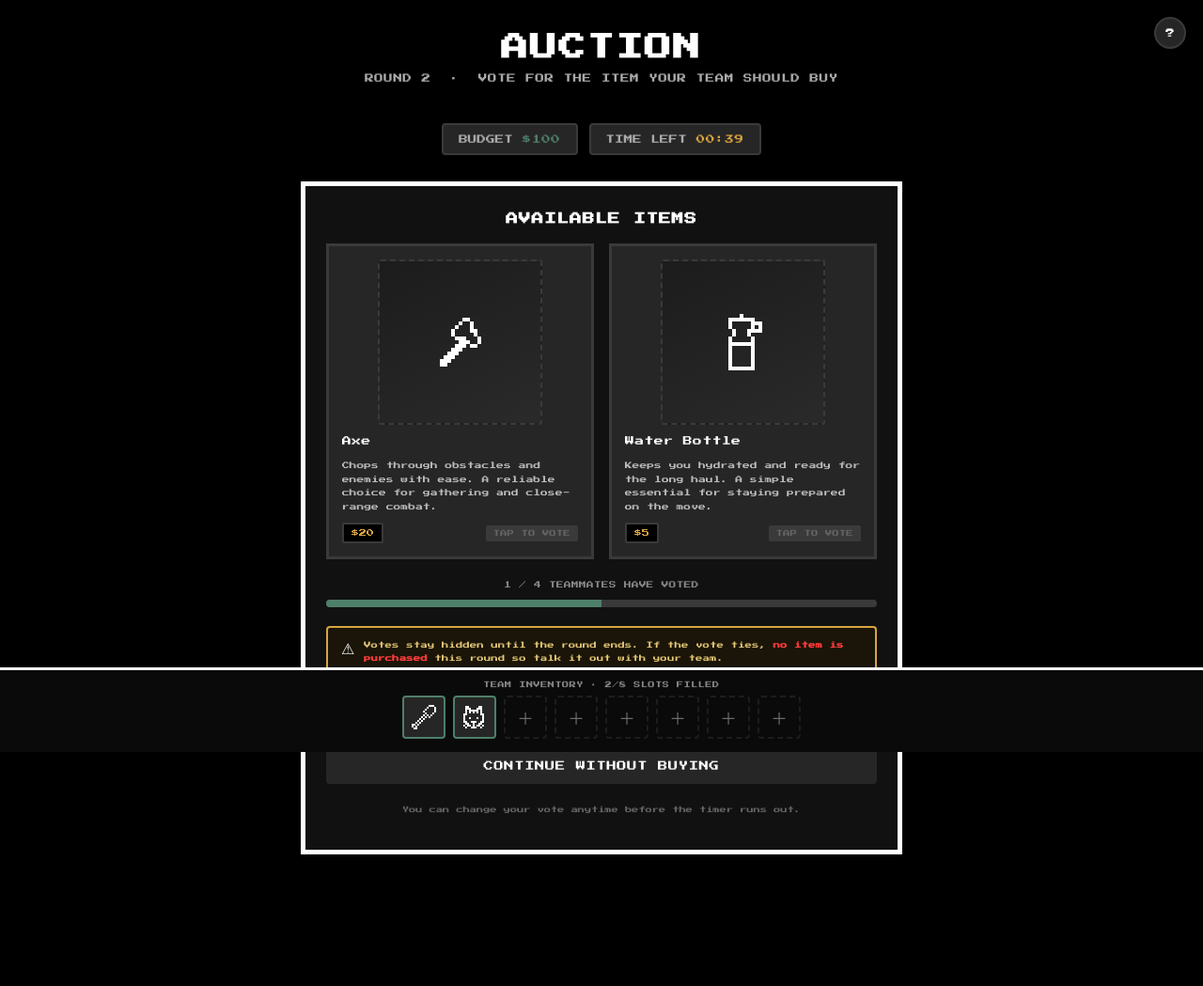
After one commit to BernadetteAx/CITS3200-Project, a Flask app: page /auction in a window 1280 px wide. The commit adds this page. Shown: the whole page at 94% size. Run offline with Flask 3, Linux system fonts and the light colour scheme.

Commit message:
adding in auction page

```diff
--- a/app/routes.py
+++ b/app/routes.py
@@ -23,3 +23,7 @@ def instructions():
 @app.route("/lobby")
 def lobby():
     return render_template("lobby.html")
+
+@app.route('/auction')
+def auction():
+    return render_template('auction.html')
--- /dev/null
+++ b/app/static/css/auction.css
@@ -0,0 +1,465 @@
+:root {
+  --font-press: "Press Start 2P", system-ui;
+
+  --bg: #000000;
+  --tile-border: #3a3a3a;
+  --text-main: #ffffff;
+
+  --correct: #4e7f6a;
+  --incorrect: #ff3b3b;
+  --warn: #d9a441;
+
+  --key-bg: #272626;
+  --key-text-color: #ffffff;
+
+  --horizontal-spacing-0-5: 6px;
+}
+
+* { box-sizing: border-box; }
+
+body {
+  margin: 0;
+  background: var(--bg);
+  color: var(--text-main);
+  font-family: var(--font-press);
+  min-height: 100vh;
+  display: flex;
+  flex-direction: column;
+  align-items: center;
+  padding: 24px 16px 140px;
+}
+
+header {
+  width: 100%;
+  max-width: 640px;
+  text-align: center;
+  padding: 12px 16px;
+}
+
+h1.lobby-title {
+  font-size: clamp(1.2rem, 5vw, 1.8rem);
+  letter-spacing: 0.06em;
+  margin: 0 0 6px;
+}
+
+.lobby-subtext {
+  font-size: 0.6rem;
+  color: #aaa;
+  letter-spacing: 0.05em;
+  line-height: 1.8;
+}
+
+/* budget and timer is the current status */
+.status-row {
+  display: flex;
+  flex-wrap: wrap;
+  justify-content: center;
+  gap: 12px;
+  margin: 18px auto 0;
+}
+
+.status-pill-box {
+  font-size: 0.6rem;
+  color: #ffffff;
+  background: var(--key-bg);
+  padding: 10px 16px;
+  border-radius: 4px;
+  box-shadow: 0 2px 4px rgba(0,0,0,0.12);
+  display: flex;
+  align-items: center;
+  gap: 10px;
+  border: 2px solid var(--tile-border);
+}
+
+.status-pill-box .label { color: #aaa; }
+.status-pill-box .value { color: var(--correct); letter-spacing: 0.06em; }
+.status-pill-box.timer .value { color: var(--warn); }
+.status-pill-box.timer.low .value { color: var(--incorrect); }
+
+/* auction card */
+.lobby-card {
+  background: #111;
+  border: 5px solid #fff;
+  border-radius: 0px;
+  width: min(92vw, 640px);
+  padding: 28px 22px;
+  margin: 28px auto 0;
+  display: flex;
+  flex-direction: column;
+  gap: 20px;
+}
+
+.lobby-card h2 {
+  font-size: 0.8rem;
+  letter-spacing: 0.06em;
+  margin: 0;
+  text-align: center;
+}
+
+/* item grid */
+.item-grid {
+  display: grid;
+  grid-template-columns: 1fr 1fr;
+  gap: 16px;
+}
+
+.item-tile {
+  background: var(--key-bg);
+  border: 3px solid var(--tile-border);
+  border-radius: 0px;
+  padding: 14px;
+  display: flex;
+  flex-direction: column;
+  gap: 10px;
+  cursor: pointer;
+  transition: border-color 0.15s ease, transform 0.1s ease;
+}
+
+.item-tile:hover { border-color: #6b6b6b; }
+.item-tile:active { transform: scale(0.98); }
+
+.item-tile[data-state="selected"] {
+  border-color: var(--correct);
+  box-shadow: 0 0 0 2px #000, 0 0 0 4px var(--correct);
+}
+
+.item-tile[data-state="unavailable"] {
+  opacity: 0.4;
+  cursor: not-allowed;
+}
+
+.item-image {
+  width: 70%;
+  aspect-ratio: 1 / 1;
+  margin: 0 auto;
+  border-radius: 3px;
+  background: linear-gradient(155deg, #1c1c1c, #2a2a2a);
+  border: 2px dashed var(--tile-border);
+  display: flex;
+  align-items: center;
+  justify-content: center;
+  font-size: 2.4rem;
+}
+
+.item-name {
+  font-size: 0.62rem;
+  letter-spacing: 0.04em;
+  line-height: 1.6;
+}
+
+.item-desc {
+  font-size: 0.48rem;
+  color: #bbb;
+  line-height: 1.9;
+  letter-spacing: 0.02em;
+  flex-grow: 1;
+}
+
+.item-footer {
+  display: flex;
+  align-items: center;
+  justify-content: space-between;
+  gap: 8px;
+}
+
+.cost-tag {
+  font-size: 0.5rem;
+  background: #000;
+  border: 2px solid var(--tile-border);
+  color: var(--warn);
+  padding: 5px 8px;
+  border-radius: 2px;
+}
+
+.vote-check {
+  font-size: 0.45rem;
+  color: #666;
+  letter-spacing: 0.04em;
+  padding: 5px 8px;
+  border-radius: 2px;
+  background: var(--tile-border);
+}
+
+.item-tile[data-state="selected"] .vote-check {
+  background: var(--correct);
+  color: #fff;
+}
+
+/* vote progress */
+.vote-progress {
+  text-align: center;
+  font-size: 0.48rem;
+  color: #888;
+  letter-spacing: 0.04em;
+  line-height: 1.9;
+}
+
+.progress-track {
+  width: 100%;
+  height: 8px;
+  background: var(--tile-border);
+  border-radius: 4px;
+  overflow: hidden;
+  margin-top: 8px;
+}
+
+.progress-fill {
+  height: 100%;
+  background: var(--correct);
+  width: 50%;
+  transition: width 0.3s ease;
+}
+
+/* tie warning */
+.tie-warning {
+  display: flex;
+  gap: 10px;
+  align-items: flex-start;
+  background: #1a1508;
+  border: 2px solid var(--warn);
+  border-radius: 4px;
+  padding: 12px 14px;
+}
+
+.tie-warning .warn-icon { font-size: 1rem; }
+
+.tie-warning .warn-text {
+  font-size: 0.46rem;
+  color: #e6c878;
+  line-height: 1.9;
+  letter-spacing: 0.02em;
+}
+
+/* action buttons */
+.lobby-actions {
+  display: flex;
+  flex-direction: column;
+  gap: 12px;
+  margin-top: 4px;
+}
+
+.lobby-btn {
+  font-family: var(--font-press);
+  font-size: 0.65rem;
+  padding: 14px 20px;
+  border: none;
+  border-radius: 4px;
+  cursor: pointer;
+  letter-spacing: 0.05em;
+  transition: transform 0.1s ease, background 0.1s ease, opacity 0.15s ease;
+}
+
+.lobby-btn:active { transform: scale(0.97); }
+
+.lobby-btn.primary {
+  background: #fff;
+  color: #000;
+}
+.lobby-btn.primary:hover { background: var(--correct); color: #fff; }
+.lobby-btn.primary:disabled {
+  opacity: 0.35;
+  cursor: not-allowed;
+  background: #fff;
+  color: #000;
+}
+
+.lobby-btn.secondary {
+  background: var(--key-bg);
+  color: #fff;
+}
+.lobby-btn.secondary:hover { background: #3a3a3a; }
+
+.helper-note {
+  text-align: center;
+  font-size: 0.45rem;
+  color: #666;
+  line-height: 1.8;
+  margin-top: 2px;
+}
+
+/* inventroy hotbar */
+.hotbar {
+  position: fixed;
+  bottom: 0;
+  left: 0;
+  right: 0;
+  background: #0a0a0a;
+  border-top: 3px solid #fff;
+  padding: 12px 16px;
+  display: flex;
+  flex-direction: column;
+  align-items: center;
+  gap: 8px;
+  z-index: 500;
+}
+
+.hotbar-label {
+  font-size: 0.45rem;
+  color: #888;
+  letter-spacing: 0.06em;
+}
+
+.hotbar-slots {
+  display: flex;
+  gap: 8px;
+  overflow-x: auto;
+  max-width: 100%;
+  padding-bottom: 2px;
+}
+
+.hotbar-slot {
+  flex-shrink: 0;
+  width: 46px;
+  height: 46px;
+  border-radius: 4px;
+  background: var(--key-bg);
+  border: 2px solid var(--tile-border);
+  display: flex;
+  align-items: center;
+  justify-content: center;
+  font-size: 1.1rem;
+}
+
+.hotbar-slot.filled { border-color: var(--correct); }
+
+.hotbar-slot.empty {
+  opacity: 0.4;
+  border-style: dashed;
+  background: transparent;
+}
+
+/* instuctions and vote results */
+.result-popup {
+  position: fixed;
+  inset: 0;
+  z-index: 9999;
+  display: flex;
+  align-items: center;
+  justify-content: center;
+  background: rgba(0, 0, 0, 0.75);
+  opacity: 0;
+  pointer-events: none;
+  transition: opacity 0.2s ease;
+}
+
+.result-popup.show { opacity: 1; pointer-events: all; }
+.result-popup.hidden { display: none; }
+
+.result-box {
+  background: #111;
+  border: 4px solid #fff;
+  padding: 30px 26px;
+  text-align: left;
+  max-width: 420px;
+  width: 90vw;
+  max-height: 82vh;
+  overflow-y: auto;
+  display: flex;
+  flex-direction: column;
+  align-items: center;
+  gap: 14px;
+  box-shadow: 6px 6px 0px #ffffff22;
+  animation: pixelPop 0.35s ease;
+}
+
+@keyframes pixelPop {
+  0%   { transform: scale(0.85); opacity: 0; }
+  60%  { transform: scale(1.04); }
+  100% { transform: scale(1);    opacity: 1; }
+}
+
+.result-icon { font-size: 34px; line-height: 1; }
+
+.result-title {
+  font-family: var(--font-press);
+  font-size: 0.9rem;
+  color: #fff;
+  letter-spacing: 0.05em;
+  text-align: center;
+}
+
+.result-sub {
+  font-family: var(--font-press);
+  font-size: 0.55rem;
+  color: #aaa;
+  line-height: 1.8;
+  text-align: center;
+}
+
+.instructions-steps {
+  width: 100%;
+  display: flex;
+  flex-direction: column;
+  gap: 14px;
+  margin-top: 6px;
+}
+
+.instructions-step {
+  display: flex;
+  gap: 12px;
+  align-items: flex-start;
+}
+
+.instructions-step .step-num {
+  flex-shrink: 0;
+  width: 24px;
+  height: 24px;
+  border-radius: 2px;
+  background: var(--key-bg);
+  color: var(--correct);
+  font-size: 0.6rem;
+  display: flex;
+  align-items: center;
+  justify-content: center;
+  border: 2px solid var(--correct);
+}
+
+.instructions-step .step-text {
+  font-size: 0.55rem;
+  line-height: 1.9;
+  color: #ddd;
+}
+
+.instructions-step .step-text b { color: var(--correct); }
+
+.result-btn {
+  font-family: var(--font-press);
+  font-size: 0.6rem;
+  background: #fff;
+  color: #000;
+  border: none;
+  padding: 10px 20px;
+  cursor: pointer;
+  border-radius: 2px;
+  margin-top: 4px;
+  transition: transform 0.1s ease, background 0.1s ease;
+  align-self: center;
+}
+
+.result-btn:hover { background: var(--correct); color: #fff; }
+.result-btn:active { transform: scale(0.96); }
+
+.instructions-trigger {
+  position: fixed;
+  top: 18px;
+  right: 18px;
+  width: 34px;
+  height: 34px;
+  border-radius: 50%;
+  background: var(--key-bg);
+  color: #fff;
+  border: 2px solid var(--tile-border);
+  font-family: var(--font-press);
+  font-size: 0.6rem;
+  cursor: pointer;
+  display: flex;
+  align-items: center;
+  justify-content: center;
+  z-index: 600;
+}
+.instructions-trigger:hover { background: var(--correct); border-color: var(--correct); }
+
+@media (max-width: 600px) {
+  .lobby-card { padding: 22px 16px; }
+  .item-grid { grid-template-columns: 1fr; }
+}
--- /dev/null
+++ b/app/static/js/auction.js
@@ -0,0 +1,85 @@
+// FRONT END NOT BACKEND LOGIC SO GO BACK THROUGH AFTER
+// this is just to demo how it can work
+
+// selecting/change vote
+const itemGrid = document.getElementById('itemGrid');
+const tiles = Array.from(itemGrid.querySelectorAll('.item-tile'));
+let selected = null;
+
+tiles.forEach(tile => {
+  tile.addEventListener('click', () => {
+    if (tile.dataset.state === 'unavailable') return;
+    tiles.forEach(t => {
+      t.dataset.state = 'idle';
+      t.querySelector('.vote-check').textContent = 'TAP TO VOTE';
+    });
+    if (selected !== tile) {
+      tile.dataset.state = 'selected';
+      tile.querySelector('.vote-check').textContent = '✓ YOUR VOTE';
+      selected = tile;
+    } else {
+      selected = null;
+    }
+  });
+});
+
+// timer countdown
+let secondsLeft = 45;
+const timerValue = document.getElementById('timerValue');
+const timerPill = document.getElementById('timerPill');
+const timerInterval = setInterval(() => {
+  secondsLeft = Math.max(0, secondsLeft - 1);
+  const m = String(Math.floor(secondsLeft / 60)).padStart(2, '0');
+  const s = String(secondsLeft % 60).padStart(2, '0');
+  timerValue.textContent = `${m}:${s}`;
+  if (secondsLeft <= 10) timerPill.classList.add('low');
+  if (secondsLeft === 0) clearInterval(timerInterval);
+}, 1000);
+
+// instructions popup
+const helpBtn = document.getElementById('helpBtn');
+const helpPopup = document.getElementById('helpPopup');
+helpBtn.addEventListener('click', () => {
+  helpPopup.classList.remove('hidden');
+  requestAnimationFrame(() => helpPopup.classList.add('show'));
+});
+document.getElementById('closeHelp').addEventListener('click', () => {
+  helpPopup.classList.remove('show');
+  setTimeout(() => helpPopup.classList.add('hidden'), 200);
+});
+
+// voting popup
+const resultPopup = document.getElementById('resultPopup');
+const resultIcon = document.getElementById('resultIcon');
+const resultTitle = document.getElementById('resultTitle');
+const resultSub = document.getElementById('resultSub');
+
+function showResult(type) {
+  if (type === 'purchase' && selected) {
+    const name = selected.querySelector('.item-name').textContent;
+    const cost = selected.querySelector('.cost-tag').textContent;
+    const icon = selected.querySelector('.item-image').textContent;
+    resultIcon.textContent = icon;
+    resultTitle.textContent = 'ITEM PURCHASED';
+    resultSub.textContent = `Your team bought the ${name} for ${cost}.`;
+  } else if (type === 'tie') {
+    resultIcon.textContent = '⚔️';
+    resultTitle.textContent = "IT'S A TIE";
+    resultSub.textContent = 'No item was purchased this round. Talk it out next time!';
+  } else {
+    resultIcon.textContent = '➡️';
+    resultTitle.textContent = 'MOVING ON';
+    resultSub.textContent = 'Your team continued without buying an item this round.';
+  }
+  resultPopup.classList.remove('hidden');
+  requestAnimationFrame(() => resultPopup.classList.add('show'));
+}
+
+document.getElementById('finishBtn').addEventListener('click', () => {
+  showResult(selected ? 'purchase' : 'tie');
+});
+document.getElementById('skipBtn').addEventListener('click', () => showResult('skip'));
+document.getElementById('closeResult').addEventListener('click', () => {
+  resultPopup.classList.remove('show');
+  setTimeout(() => resultPopup.classList.add('hidden'), 200);
+});
--- /dev/null
+++ b/app/templates/auction.html
@@ -0,0 +1,138 @@
+{% extends "base.html" %}
+
+{% block title %}Auction{% endblock %}
+
+{% block styles %}
+<link rel="stylesheet" href="{{ url_for('static', filename='css/auction.css') }}">
+{% endblock %}
+
+{% block scripts %}
+<script defer src="{{ url_for('static', filename='js/auction.js') }}"></script>
+{% endblock %}
+
+{% block header %}{% endblock %}
+
+{% block content %}
+<button class="instructions-trigger" id="helpBtn" title="How voting works">?</button>
+
+<header>
+  <h1 class="lobby-title">AUCTION</h1>
+  <p class="lobby-subtext">ROUND 2 &nbsp;·&nbsp; VOTE FOR THE ITEM YOUR TEAM SHOULD BUY</p>
+</header>
+
+<div class="status-row">
+  <div class="status-pill-box">
+    <span class="label">BUDGET</span>
+    <span class="value" id="budgetValue">$100</span>
+  </div>
+  <div class="status-pill-box timer" id="timerPill">
+    <span class="label">TIME LEFT</span>
+    <span class="value" id="timerValue">01:00</span>
+  </div>
+</div>
+
+<div class="lobby-card">
+  <h2>AVAILABLE ITEMS</h2>
+
+  <div class="item-grid" id="itemGrid">
+    <div class="item-tile" data-item="axe" data-state="idle">
+      <div class="item-image">
+        <img src="{{ url_for('static', filename='images/axe-white-64.png') }}" alt="Axe">
+      </div>
+      <div class="item-name">Axe</div>
+      <div class="item-desc">Chops through obstacles and enemies with ease. A reliable choice for gathering and close-range combat.</div>
+      <div class="item-footer">
+        <span class="cost-tag">$20</span>
+        <span class="vote-check">TAP TO VOTE</span>
+      </div>
+    </div>
+
+    <div class="item-tile" data-item="water-bottle" data-state="idle">
+      <div class="item-image">
+        <img src="{{ url_for('static', filename='images/sport-bottle-white-64.png') }}" alt="Water Bottle">
+      </div>
+      <div class="item-name">Water Bottle</div>
+      <div class="item-desc">Keeps you hydrated and ready for the long haul. A simple essential for staying prepared on the move.</div>
+      <div class="item-footer">
+        <span class="cost-tag">$5</span>
+        <span class="vote-check">TAP TO VOTE</span>
+      </div>
+    </div>
+  </div>
+
+  <div class="vote-progress">
+    <span id="voteCountText">1 / 4 TEAMMATES HAVE VOTED</span>
+    <div class="progress-track"><div class="progress-fill" id="progressFill"></div></div>
+  </div>
+
+  <div class="tie-warning">
+    <span class="warn-icon">⚠</span>
+    <span class="warn-text">Votes stay hidden until the round ends. If the vote ties, <b style="color:var(--incorrect)">no item is purchased</b> this round so talk it out with your team.</span>
+  </div>
+
+  <div class="lobby-actions">
+    <button class="lobby-btn primary" id="finishBtn">FINISHED VOTING</button>
+    <button class="lobby-btn secondary" id="skipBtn">CONTINUE WITHOUT BUYING</button>
+  </div>
+
+  <p class="helper-note">You can change your vote anytime before the timer runs out.</p>
+</div>
+
+<div class="hotbar">
+  <div class="hotbar-label">TEAM INVENTORY · 2/8 SLOTS FILLED</div>
+  <div class="hotbar-slots">
+    <div class="hotbar-slot filled" title="Shovel">
+      <img src="{{ url_for('static', filename='images/shovel-32.png') }}" alt="Shovel">
+    </div>
+    <div class="hotbar-slot filled" title="Cat">
+      <img src="{{ url_for('static', filename='images/cat-32.png') }}" alt="Cat">
+    </div>
+    <div class="hotbar-slot empty">＋</div>
+    <div class="hotbar-slot empty">＋</div>
+    <div class="hotbar-slot empty">＋</div>
+    <div class="hotbar-slot empty">＋</div>
+    <div class="hotbar-slot empty">＋</div>
+    <div class="hotbar-slot empty">＋</div>
+  </div>
+</div>
+
+<!-- Instructions popup -->
+<div class="result-popup hidden" id="helpPopup">
+  <div class="result-box">
+    <div class="result-title">HOW VOTING WORKS</div>
+
+    <div class="instructions-steps">
+      <div class="instructions-step">
+        <span class="step-num">1</span>
+        <span class="step-text">Tap an item to cast your vote. Tap the other item to <b>change your mind</b> — votes stay open until time runs out.</span>
+      </div>
+      <div class="instructions-step">
+        <span class="step-num">2</span>
+        <span class="step-text">Voting is <b>anonymous</b>. Nobody can see who voted for what, only how many teammates have voted.</span>
+      </div>
+      <div class="instructions-step">
+        <span class="step-num">3</span>
+        <span class="step-text">The item with the <b>most votes</b> is purchased automatically when time runs out.</span>
+      </div>
+      <div class="instructions-step">
+        <span class="step-num">4</span>
+        <span class="step-text">If it's a <b>tie</b>, nothing is bought. Talk to your team, or hit Finished Voting early once you've agreed.</span>
+      </div>
+    </div>
+
+    <button class="result-btn" id="closeHelp">GOT IT</button>
+  </div>
+</div>
+
+<!-- voting result popup -->
+<div class="result-popup hidden" id="resultPopup">
+  <div class="result-box">
+    <div class="result-icon" id="resultIcon">
+      <img src="{{ url_for('static', filename='images/sport-bottle-white64.png') }}" alt="Water Bottle">
+    </div>
+    <div class="result-title" id="resultTitle">ITEM PURCHASED</div>
+    <div class="result-sub" id="resultSub">Your team bought the Water Bottle for $5.</div>
+    <button class="result-btn" id="closeResult">CONTINUE</button>
+  </div>
+</div>
+{% endblock %}
--- a/app/templates/base.html
+++ b/app/templates/base.html
@@ -13,6 +13,7 @@
         <link href="https://fonts.googleapis.com/css2?family=Press+Start+2P&display=swap" rel="stylesheet">
         <link rel="stylesheet" href="{{ url_for('static', filename='css/game_styling.css') }}">
 
+        {% block styles %}{% endblock %}
         {% block scripts %}{% endblock %}
     </head>
 
```
Also changed, not shown: app/static/images/apple-64.png (added), app/static/images/axe-64.png (added), app/static/images/axe-white-64.png (added), app/static/images/cat-32.png (added), app/static/images/shovel-32.png (added), app/static/images/sport-bottle-64.png (added), app/static/images/sport-bottle-white-64.png (added), app/static/images/water-bottle-64.png (added).
